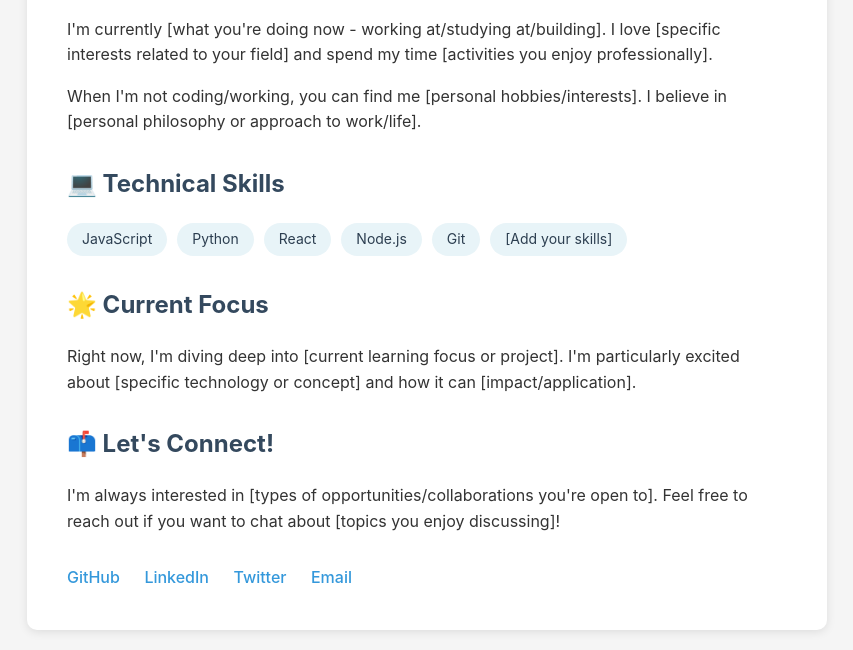
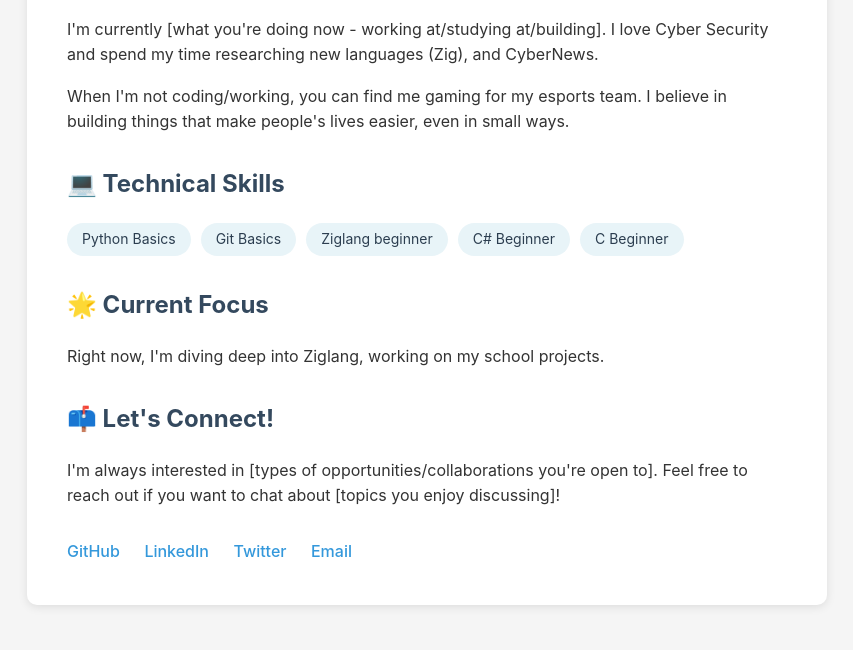
Before and after one commit to grubbiy/CodeByGrubbiy, a plain HTML site: page index.html in a window 1280 px wide. Shown: the part 290-940 px from the top of the page, without its empty margins (213-1066 px from the left). After the commit the page ends 915 px from the top, so only its background shows below. Drawn offline with Linux system fonts and the light colour scheme.

Commit message:
Update index.html

```diff
--- a/index.html
+++ b/index.html
@@ -3,7 +3,7 @@
 <head>
     <meta charset="UTF-8">
     <meta name="viewport" content="width=device-width, initial-scale=1.0">
-    <title>About Me - [Your Name]</title>
+    <title>About Me - Grubbiy</title>
     <style>
         body {
             font-family: -apple-system, BlinkMacSystemFont, 'Segoe UI', Roboto, Oxygen, Ubuntu, Cantarell, sans-serif;
@@ -63,31 +63,30 @@
         <p>Welcome to my corner of the internet! I'm a [your profession/role] passionate about [your interests/specialties].</p>
 
         <h2>🚀 About Me</h2>
-        <p>I'm currently [what you're doing now - working at/studying at/building]. I love [specific interests related to your field] and spend my time [activities you enjoy professionally].</p>
+        <p>I'm currently [what you're doing now - working at/studying at/building]. I love Cyber Security and spend my time researching new languages (Zig), and CyberNews.</p>
 
-        <p>When I'm not coding/working, you can find me [personal hobbies/interests]. I believe in [personal philosophy or approach to work/life].</p>
+        <p>When I'm not coding/working, you can find me gaming for my esports team. I believe in building things that make people's lives easier, even in small ways.</p>
 
         <h2>💻 Technical Skills</h2>
         <div class="skills">
-            <span class="skill-tag">JavaScript</span>
-            <span class="skill-tag">Python</span>
-            <span class="skill-tag">React</span>
-            <span class="skill-tag">Node.js</span>
-            <span class="skill-tag">Git</span>
-            <span class="skill-tag">[Add your skills]</span>
+            <span class="skill-tag">Python Basics</span>
+            <span class="skill-tag">Git Basics</span>
+            <span class="skill-tag">Ziglang beginner</span>
+            <span class="skill-tag">C# Beginner</span>
+            <span class="skill-tag">C Beginner</span>
         </div>
 
         <h2>🌟 Current Focus</h2>
-        <p>Right now, I'm diving deep into [current learning focus or project]. I'm particularly excited about [specific technology or concept] and how it can [impact/application].</p>
+        <p>Right now, I'm diving deep into Ziglang, working on my school projects.</p>
 
         <h2>📫 Let's Connect!</h2>
         <p>I'm always interested in [types of opportunities/collaborations you're open to]. Feel free to reach out if you want to chat about [topics you enjoy discussing]!</p>
 
         <div class="social-links">
-            <a href="https://github.com/[username]">GitHub</a>
+            <a href="https://github.com/grubbiy">GitHub</a>
             <a href="https://linkedin.com/in/[username]">LinkedIn</a>
             <a href="https://twitter.com/[username]">Twitter</a>
-            <a href="mailto:[your-email]">Email</a>
+            <a href="mailto:vegardlaland@gmail.com">Email</a>
         </div>
     </div>
 </body>
```
